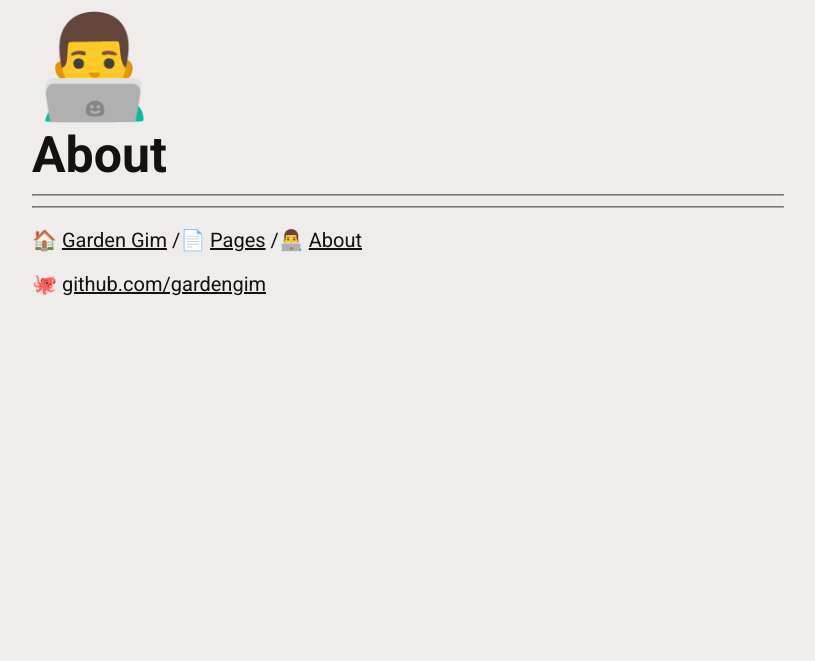
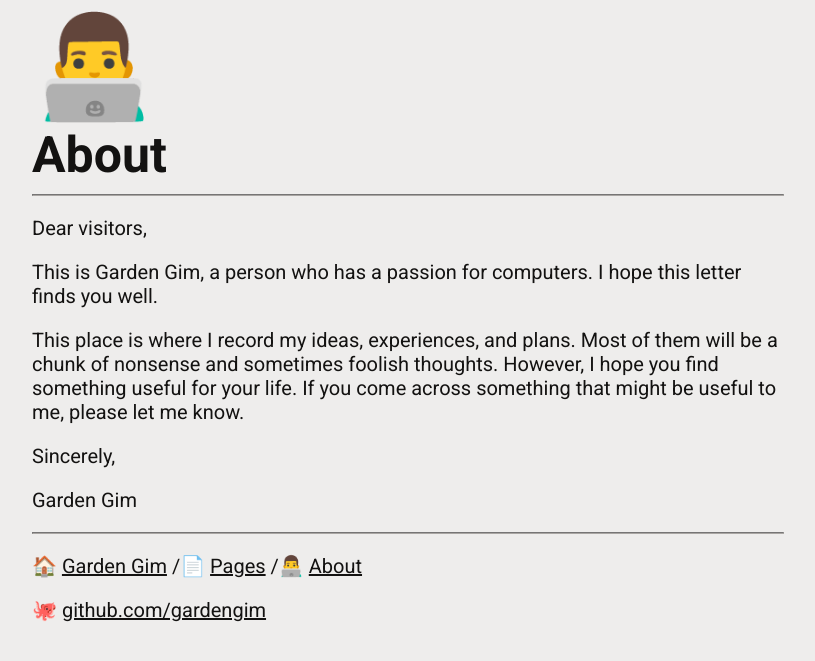
Before and after one commit to gardengim/gardengim.github.io, a Jekyll site: the page built from pages/about.md, in a window 1280 px wide. Shown: the top 661 px of the page, without its empty margins (232-1047 px from the left). Built offline with Jekyll 4.4.1, drawn with Linux system fonts in a browser that asks for light colours.

Commit message:
Update about.md

```diff
--- a/pages/about.md
+++ b/pages/about.md
@@ -2,3 +2,13 @@
 title: About
 icon: 👨‍💻
 ---
+
+Dear visitors,
+
+This is Garden Gim, a person who has a passion for computers. I hope this letter finds you well.
+
+This place is where I record my ideas, experiences, and plans. Most of them will be a chunk of nonsense and sometimes foolish thoughts. However, I hope you find something useful for your life. If you come across something that might be useful to me, please let me know.
+
+Sincerely,
+
+Garden Gim
```
